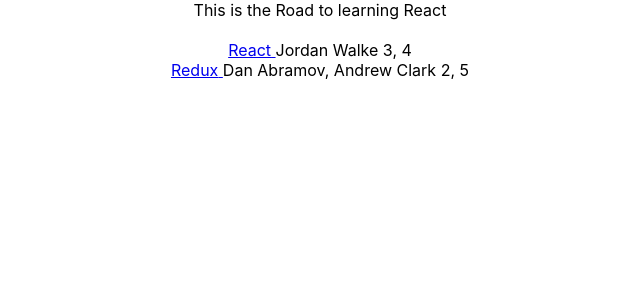
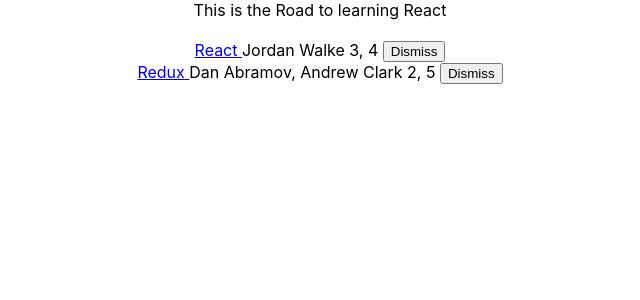
Before and after one commit to muwanguzipoloe/The_Road_to_learning_react, a React (Create React App) app in the folder simplyreact/: page / in a window 1280 px wide. Shown: the top 300 px of the page, without its empty margins (320-960 px from the left). Built offline with nearby package versions, Linux system fonts and the light colour scheme.

Commit message:
Unidirectional Data Flow

```diff
--- a/simplyreact/src/App.js
+++ b/simplyreact/src/App.js
@@ -27,6 +27,31 @@
     this.state = {
       list,
     };
+/*
+    In order to define the onDismiss() as class
+    method, you have to bind it in the constructor:
+*/
+    this.onDismiss = this.onDismiss.bind(this);
+  }
+/*
+    Defining the method so that it may be usable.
+    the objective is to remove the item identified
+    by the id from the list and store an updated
+    list to the local state. (Using JS built-in filter)
+*/
+  onDismiss(id) {
+    const isNotID = item => item.objectID !== id;
+    const updatedList = this.state.list.filter(isNotID);
+
+/*
+    Alternative to the above:
+      onDismiss(id) {
+        const updatedList = this.state.list.filter(item => item.objectID !== id);
+      }
+*/
+//  Use the setState() class method to update the list in the local component state:
+
+    this.setState({ list: updatedList });
   }
   render() {
     const helloWorld = 'This is the Road to learning React';
@@ -55,7 +80,15 @@
               </span>
               <span>{item.author} </span>
               <span>{item.num_comments}, </span>
-              <span>{item.points}</span>
+              <span>{item.points} </span>
+              <span>
+                <button
+                  onClick={() => this.onDismiss(item.objectID)}
+                  type="button"
+                >
+                  Dismiss
+                </button>
+              </span>
             </div>
         )}
       </div> );
```
